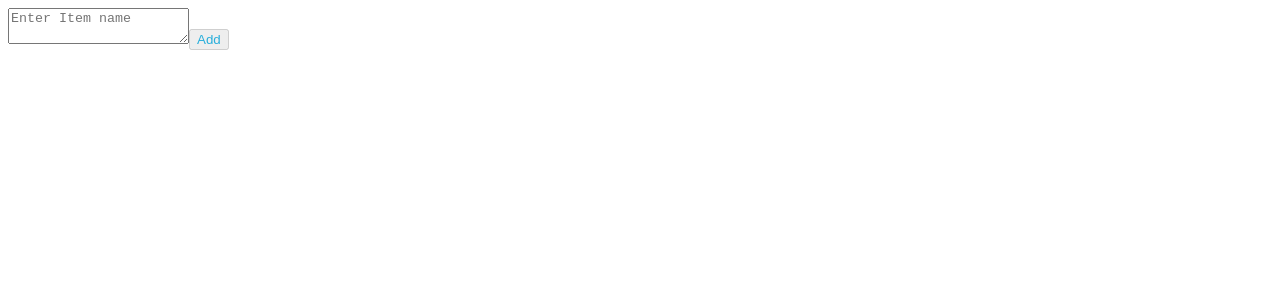
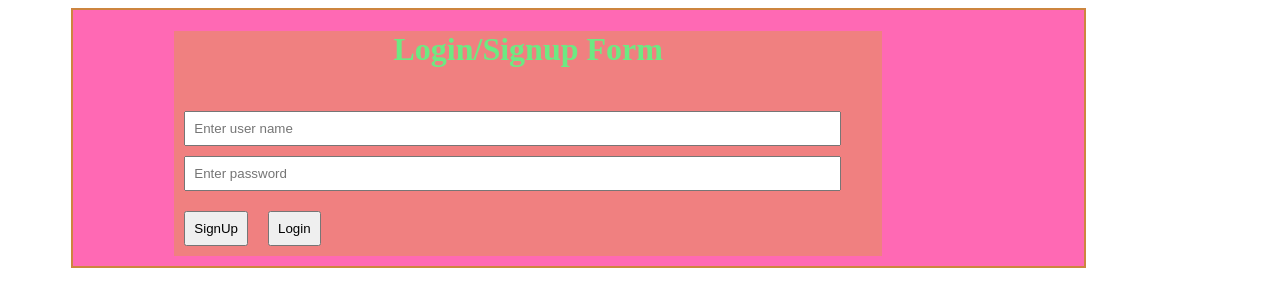
Before and after one commit to yadavashutosh2193/Hackathon-5---Todo-List-React, a React app: page / in a window 1280 px wide. Shown: the top 306 px of the page. Built offline with nearby package versions, Linux system fonts and the light colour scheme; no server answers.

Commit message:
done frontend and backend both

```diff
--- a/src/ListItem.js
+++ b/src/ListItem.js
@@ -8,12 +8,18 @@ function ListItem(props){
         setEdit(false);
     }
     return (<>
-    {!Edit ? <><p className = "list">{props.Item}</p>
+    {!Edit ? <>
+    <div className = "ListItemDiv">
+        <p className = "list">{props.Item}</p>
         <button className = "edit" onClick = {()=> setEdit(true)}>Edit</button>
-        <button className = "delete" onClick = {()=>props.DeleteItem(props.idx)}>Delete</button></> :
+        <button className = "delete" onClick = {()=>props.DeleteItem(props.idx)}>Delete</button>
+        </div>
+        </> :
         <>
+        <div className = "ListItemDiv">
         <input type = "text" value = {editedItem} placeholder = "Edit Text" className = "editTask" onChange = {(e)=>setEditedItem(e.target.value)}/>
         <button className = "saveTask" disabled = {editedItem.length === 0} onClick = {SaveTask}>Save</button>
+        </div>
         </>}
 
 
--- a/src/components/App.js
+++ b/src/components/App.js
@@ -1,34 +1,86 @@
-import React, { useState } from "react";
+import React, { useEffect, useState } from "react";
 import "./../styles/App.css";
-import ListItem from '../ListItem';
+import LoginForm from "./LoginForm";
+// import ListItem from '../ListItem';
+import TodoList from "./TodoList";
+
+//serverpath = D:\my view\Ashutosh yadav\Newton School\ReactProjects\todo_app
 function App()
 {
-	const [item, setItem] = useState("");
-	const [items, setItems] = useState([]);
+	const [loggedin, setLoggedin] = useState(false);
+	const [error, setError] = useState();
+	const [userName, setUserName]= useState(undefined);
 
-const AddItemToList = () => {
-    setItems((oldItem) => {
-		return [...oldItem, item];
-	})
-	setItem("");
-};
-const Delete = (index)=>{
-	 items.splice(index, 1);
-	 setItems([...items]);
-}
-const SaveNewItem = ( EditedItem, index) =>{
-	items[index] = EditedItem;
-	setItems([...items]);
-}
+ const getUserName = ()=>{
+	return fetch('http://localhost:9999/userinfo', {
+		 credentials: "include",
+	 }).then(res =>{
+		 if(res.ok){
+			 return res.json();
+		 }else{
+			 setLoggedin(false);
+			 setUserName(undefined);
+			 return {success: false}
+		 }
+	 }).then(r=>{
+		 if(r.success !== false);
+		 setLoggedin(true);
+		 setUserName(r.userName);
+	 });
+ }
+ useEffect(()=>{
+	 getUserName();
+ }, []);
+
+	const signupHandler = (username, password) => {
+		loginOrSignup('http://localhost:9999/signup', username, password);
+	  };
+	  const loginHandler = (username, password) => {
+		loginOrSignup('http://localhost:9999/login', username, password);
+	  };
+
+	  const logoutHandler = () => {
+		return fetch('http://localhost:9999/logout', { credentials: 'include'})
+		.then(r => {
+		  if(r.ok) {
+			setLoggedin(false);
+			setUserName(undefined);
+		  }
+		});
+	  };
+
+
+	  const loginOrSignup = (url, username, password) => {
+		fetch(url, {
+		  method: "POST",
+		  body: JSON.stringify({ userName: username, password }),
+		  headers: {
+			"Content-Type": "application/json",
+		  },
+		  credentials:"include"
+		})
+		  .then((r) => {
+			if(r.ok) {
+			  return { success: true };
+			} else {
+			  return r.json()
+			}
+		  })
+		  .then((r) => {
+			if(r.success === true) {
+			 return getUserName();
+			} else {
+			  setError(r.err);
+			}
+		  });
+	  }
+
 	return (
 	<div id="main">
-	   <textarea id = "task" value = {item} placeholder= "Enter Item name" onChange = {(e)=>setItem(e.target.value)}></textarea>
-	   <button id = "btn" onClick = {AddItemToList} disabled = {item.trim().length === 0}>Add</button>
-	   {items.map((newItem, Idx)=>{
-		   return <ListItem key = {`${newItem}_${Idx}`} idx = {Idx}
-		   Item = {newItem} DeleteItem = {Delete} EditHandler = {SaveNewItem}/>
-	   })}
-
+	 {loggedin ? <TodoList user = {userName} logOut = {logoutHandler}/> :
+	 <LoginForm logInHandler = {loginHandler}
+	 signupHandler = {signupHandler} error = {error}/>
+	 }
 	</div>
 	);
 }
--- /dev/null
+++ b/src/components/LoginForm.js
@@ -0,0 +1,23 @@
+import React, { useState } from 'react';
+import "./../styles/App.css";
+
+
+function LoginForm(props){
+    const [userName, setUserName] = useState("");
+    const [password, setPassword] = useState("");
+
+
+     return (<>
+         <div className = "Login_Form">
+         <div className = "Login_Form_Header">
+             <h1>Login/Signup Form </h1>
+         </div>
+         <input type = "text" value = {userName} onChange = {(e)=>setUserName(e.target.value)} className = "username_Field" placeholder = "Enter user name"/>
+         <input type = "password" value = {password} onChange = {(e)=>setPassword(e.target.value)} className = "password_field" placeholder = "Enter password"/>
+         {props.error ? <p>{props.error}</p> : null}
+         <button className = "SignUpBtn" onClick = {()=>props.signupHandler(userName, password)}>SignUp</button>
+         <button className = "SignInBtn" onClick = {()=>props.logInHandler(userName, password)}>Login</button>
+         </div>
+     </>)
+}
+export default LoginForm;
--- /dev/null
+++ b/src/components/TodoList.js
@@ -0,0 +1,82 @@
+import React, { useEffect, useState } from "react";
+import "./../styles/App.css";
+import ListItem from '../ListItem';
+
+function TodoList(props)
+{
+	const [item, setItem] = useState("");
+	const [items, setItems] = useState([]);
+
+const AddItemToList = () => {
+	fetch('http://localhost:9999/todo', {
+		method: "POST",
+		body: JSON.stringify({task: item}),
+		headers: {
+			'Content-Type':'application/json'
+		},
+		credentials: 'include'
+	}).then(r => r.json())
+	.then(resp => {
+        items.push(resp);
+    setItems([...items]);
+	setItem("");
+	})
+
+};
+const Delete = (index)=>{
+	const ItemtoDelete = items[index]._id;
+	fetch(`http://localhost:9999/todo/${ItemtoDelete}`,{
+		method: 'DELETE', credentials: 'include'
+	}).then(r=>{
+		items.splice(index, 1);
+		setItems([...items]);
+	});
+};
+const SaveNewItem = ( EditedItem, index) =>{
+	const IdToEdit = items[index]._id;
+	fetch(`http://localhost:9999/todo/${IdToEdit}`,{
+		method : 'PUT',
+		body: JSON.stringify({task: EditedItem}),
+		headers: {
+			'Content-Type':'application/json'
+		},
+		credentials: 'include'
+	}).then(r => r.json()).then(resp => {
+		console.log("Got successfully response from PUT", resp);
+		items[index] = resp;
+		setItems([...items]);
+	});
+};
+useEffect(()=>{
+	fetch('http://localhost:9999/todo', {credentials: 'include'})
+	.then(response => response.json())
+	.then(arr=>{
+		const sortedArr = arr.sort((a, b) => {
+            const aDateNumeric = new Date(a.creationTime).valueOf();
+            const bDateNumeric = new Date(b.creationTime).valueOf();
+            return aDateNumeric - bDateNumeric;
+
+        });
+                setItems(sortedArr);
+	});
+}, []);
+	return (
+	<div id="mainToDo">
+	<div className = "UserInfo">
+	<p className = "userName">UserName: {props.user}</p>
+	<button className = "Logoutbtn" onClick = {()=>props.logOut()}>LogOut</button>
+	</div>
+	<div className = "TaskAndAddtn">
+	   <textarea id = "task" value = {item} placeholder= "Enter Item name"
+	   onChange = {(e)=>setItem(e.target.value)}></textarea>
+	   <button id = "btn" onClick = {AddItemToList}
+	   disabled = {item.trim().length === 0}>Add</button>
+	   </div>
+	   {items.map((newItem, Idx)=>{
+		   return <ListItem key = {newItem._id} idx = {Idx}
+		   Item = {newItem.task} DeleteItem = {Delete} EditHandler = {SaveNewItem}/>
+	   })}
+	</div>
+	);
+}
+export default TodoList;
--- a/src/styles/App.css
+++ b/src/styles/App.css
@@ -1,16 +1,115 @@
 h1 {
-    color: #27aedb;
+    color: #6de982;
     text-align: center;
     }
 
 
-button{
+/* button{
     color: #27aedb;
     text-align: center;
     justify-content: center;
     align-items: center;
-}
+} */
 
 .bg-pink{
 	background-color:pink;
 }
+#task{
+    width: 85%;
+    font-size: 20px;
+}
+#btn{
+    padding: 10px;
+    width: 50px;
+    float: right;
+    margin-right: 30px;
+    margin-top: 8px;
+    font-weight: bolder;
+    background-color:  #27aedb;
+    color: white;
+}
+#main{
+    width: 80%;
+    margin-left: 5%;
+    background-color: hotpink;
+    padding-bottom: 10px;
+    border: 2px solid peru;
+}
+.TaskAndAddtn{
+    width: 99%;
+}
+#mainToDo{
+    width: 100%;
+    margin: 10px;
+}
+.ListItemDiv{
+    width: 90%;
+    font-size: 20px;
+    padding: 10px;
+    border-bottom: 2px solid green;
+    margin: 10px;
+
+}
+.list{
+    width: 50%;
+    display: inline;
+}
+.edit{
+    float: right;
+    padding: 5px;
+    background-color: #27aedb;
+    color: white;
+}
+.delete{
+    float: right;
+    margin-right: 10px;
+    padding: 5px;
+    background-color: red;
+    color: white;
+
+}
+.editTask{
+    padding: 8px;
+    width: 70%;
+}
+.saveTask{
+padding: 10px;
+width: fit-content;
+float: right;
+}
+.Login_Form{
+    width: 70%;
+    background-color: lightcoral;
+    margin-left: 10%;
+}
+.username_Field, .password_field, .SignUpBtn, .SignInBtn{
+
+    margin: 10px;
+    padding: 8px;
+
+}
+.username_Field, .password_field{
+   width: 90%;
+   display: block;
+   outline: none;
+}
+.Login_Form_Header{
+    width: 100%;
+    height: 70px;
+}
+.UserInfo{
+    width: 95%;
+    height: 50px;
+    padding: 10px;
+}
+.Logoutbtn{
+    float: right;
+    padding: 8px;
+    background-color: red;
+    color: white;
+    font-weight: bold;
+}
+.userName{
+    display: inline;
+    text-transform: uppercase;
+}
```
